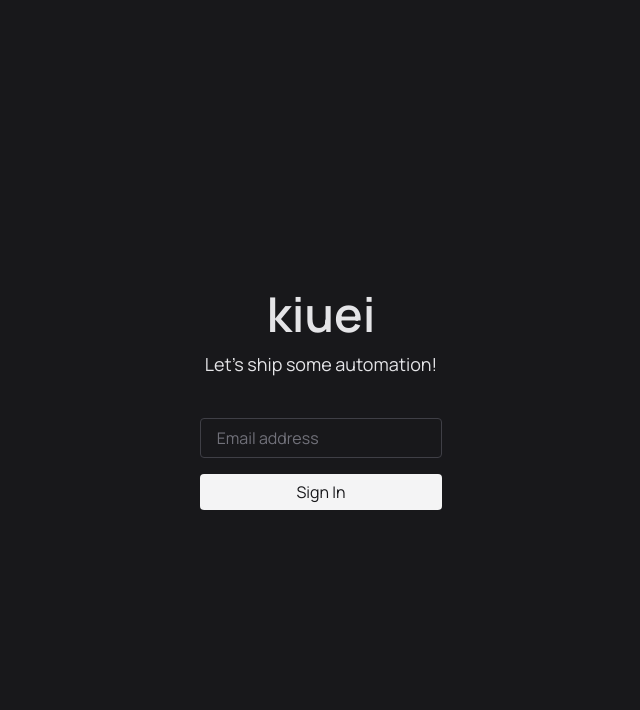
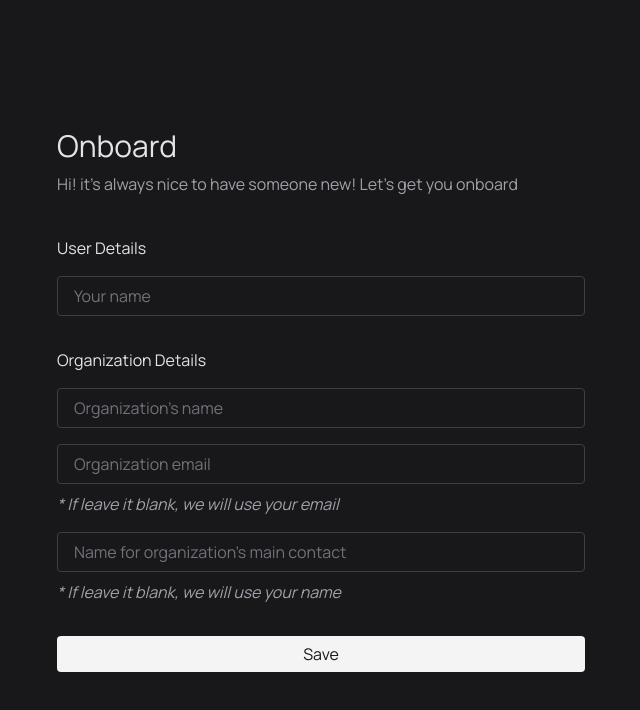
Before and after one commit to alexandprivate/kiuei-app, a React (Vite) app: page /sign-in in a window 1280 px wide. Shown: the top 710 px of the page, without its empty margins (319-959 px from the left). Built offline with nearby package versions, Linux system fonts and the light colour scheme; no server answers; a web font is replaced by a local one.

Commit message:
onboarding ready

```diff
--- a/src/api/index.ts
+++ b/src/api/index.ts
@@ -18,6 +18,7 @@ export const client = new QueryClient({
 const baseUrl = import.meta.env.VITE_API_URL;
 const routes = {
   user: '/user',
+  onboardUser: '/org/user',
   org: '/org',
   test: '/test',
   commands: '/commands',
@@ -54,12 +55,23 @@ export const suite = {
   delete: (id: string) => axios.delete(`${baseUrl}${routes.suite}/${id}`).then((res) => res.data)
 };
 
+export interface UserOnboard {
+  name: string;
+  email: string;
+  contactFullName: string;
+  userId: string;
+  plan: number;
+  userEmail: string;
+  userFullName: string;
+}
+
 export const user = {
   read: (id: string) =>
     axios
       .get(`${baseUrl}${routes.user}/${id}`)
       .then((res: AxiosResponse<{ user: UserResponse }>) => res.data),
-  create: (data: User) => axios.post(`${baseUrl}${routes.user}`, data).then((res) => res.data),
+  onboard: (data: UserOnboard) =>
+    axios.post(`${baseUrl}${routes.onboardUser}`, data).then((res) => res.data),
   update: (id: string, data: User) =>
     axios.put(`${baseUrl}${routes.user}/${id}`, data).then((res) => res.data),
   delete: (id: string) => axios.delete(`${baseUrl}${routes.user}/${id}`).then((res) => res.data),
--- a/src/components/button/Button.tsx
+++ b/src/components/button/Button.tsx
@@ -65,7 +65,7 @@ export const Button: React.FC<ButtonProps> = ({
       disabled={disabled || showSpinner}
       {...restProps}
       className={cn(
-        'rounded transition-all inline-flex items-center gap-2 relative overflow-hidden',
+        'rounded transition-all inline-flex items-center gap-2 relative overflow-hidden justify-center',
         FLAVOR_MAP[flavor],
         SIZE_MAP[size],
         className
--- /dev/null
+++ b/src/components/empty/Empty.tsx
@@ -0,0 +1,29 @@
+import React from 'react';
+import { ButtonProps, Button } from '../button/Button';
+import emptyImg from './empty.svg';
+
+interface EmptyProps extends Pick<ButtonProps, 'onClick'> {
+  title?: string;
+  message?: string | React.ReactNode;
+  ctaLabel?: string;
+}
+
+export const Empty: React.FC<EmptyProps> = ({ title, message, onClick, ctaLabel }) => {
+  return (
+    <div>
+      <img className="mx-auto mt-5" alt="empty list" src={emptyImg} height={260} width={260} />
+      {title && (
+        <div className="mx-auto max-w-xs text-center capitalize">
+          <h2 className="text-2xl">{title}</h2>
+        </div>
+      )}
+      {message && <p className="mx-auto max-w-xs text-center text-zinc-400">{message}</p>}
+
+      {ctaLabel != null && (
+        <div className="mx-auto mt-4">
+          <Button onClick={onClick}>{ctaLabel}</Button>
+        </div>
+      )}
+    </div>
+  );
+};
--- a/src/components/layout/Layout.tsx
+++ b/src/components/layout/Layout.tsx
@@ -2,7 +2,7 @@ import { Sidebar } from '@/components/sidebar/Sidebar';
 import { TopBar } from '@/components/topbar/TopBar';
 import { useSession } from '@/store/useSession';
 import { supabase } from '@/utils/supabase';
-import { useEffect, useState } from 'react';
+import { useEffect } from 'react';
 import { Outlet } from 'react-router-dom';
 import { useLocation } from 'react-router-dom';
 import { useNavigate } from 'react-router-dom';
@@ -27,8 +27,6 @@ export const Layout = () => {
 
   const setSession = useSession((s) => s.setSession);
   const session = useSession((s) => s.session);
-
-  const [showOnboarding, setShowOnboarding] = useState(false);
 
   const renderLayoutElements = pathname !== '/sign-in' && pathname !== '/onboarding';
 
@@ -60,19 +58,9 @@ export const Layout = () => {
     });
   }, [setSession, navigate]);
 
-  useEffect(() => {
-    if (userData.data != null) {
-      // analyze if this user is onboard
-      if (userData.data.user.org == null) {
-        // update state to show onboarding modal
-        setShowOnboarding(true);
-      }
-    }
-  }, [userData]);
-
   if (userData.data == null && userData.isLoading) return <Spinner />;
 
-  if (showOnboarding) return <Onboarding />;
+  if (userData.data?.user == null && !userData.isLoading) return <Onboarding />;
 
   return (
     <div className="flex relative">
--- a/src/components/onboarding/Onboarding.tsx
+++ b/src/components/onboarding/Onboarding.tsx
@@ -1,8 +1,78 @@
+import { Input } from '@/components/input/Input';
+import { Button } from '@/components/button/Button';
+import { useMutation } from '@tanstack/react-query';
+import * as api from '@/api';
+import { useSession } from '@/store/useSession';
+import { useNavigate } from 'react-router-dom';
+
 export const Onboarding = () => {
+  const session = useSession((s) => s.session);
+  const navigate = useNavigate();
+
+  const { mutate, status } = useMutation({
+    mutationFn: (data: api.UserOnboard) => api.user.onboard(data),
+    onSuccess: () => {
+      api.client.refetchQueries({
+        queryKey: ['user']
+      });
+      navigate('/tests');
+    }
+  });
+
+  const onSubmitOnboardingDetails = (e: React.FormEvent<HTMLFormElement>) => {
+    e.preventDefault();
+    const { userFullName, orgName, email, contactFullName } = e.currentTarget;
+
+    mutate({
+      name: orgName.value,
+      email: email.value.length > 0 ? email.value : session?.user.email,
+      contactFullName:
+        contactFullName.value.length > 0 ? contactFullName.value : userFullName.value,
+      userId: session?.user.id ?? '',
+      plan: 0,
+      userEmail: session?.user.email ?? '',
+      userFullName: userFullName.value
+    });
+
+    console.log({ userFullName, name, email, contactFullName });
+  };
+
   return (
     <div className="fixed top-0 left-0 h-full w-full flex flex-col items-center justify-center">
-      <div className="fixed top-0 left-0 bg-zinc-800/70 backdrop-blur-sm" />
-      <div className="bg-zinc-900 p-20">Hello onboarding view</div>
+      <div className="w-full max-w-xl overflow-auto px-6">
+        <div className="flex flex-col gap-2 mb-10">
+          <h2 className="text-3xl">Onboard</h2>
+          <p className="text-zinc-400">
+            Hi! it's always nice to have someone new! Let's get you onboard
+          </p>
+        </div>
+        <form className="flex flex-col gap-4" onSubmit={onSubmitOnboardingDetails}>
+          <h2>User Details</h2>
+          <div>
+            <Input required name="userFullName" placeholder="Your name" />
+          </div>
+
+          <h2 className="mt-4">Organization Details</h2>
+          <div>
+            <Input required name="orgName" placeholder="Organization's name" type="text" />
+          </div>
+          <div className="flex flex-col gap-2">
+            <Input name="email" placeholder="Organization email" type="email" />
+            <p className="text-zinc-400 italic">* If leave it blank, we will use your email</p>
+          </div>
+          <div className="flex flex-col gap-2">
+            <Input
+              name="contactFullName"
+              placeholder="Name for organization's main contact"
+              type="text"
+            />
+            <p className="text-zinc-400 italic">* If leave it blank, we will use your name</p>
+          </div>
+          <Button type="submit" className="mt-4" showSpinner={status === 'pending'}>
+            Save
+          </Button>
+        </form>
+      </div>
     </div>
   );
 };
--- a/src/pages/tests/Tests.tsx
+++ b/src/pages/tests/Tests.tsx
@@ -4,6 +4,7 @@ import { TestCard } from './components/TestCard';
 import * as api from '@/api';
 import { useSession } from '@/store/useSession';
 import { useQuery } from '@tanstack/react-query';
+import { Empty } from '@/components/empty/Empty';
 
 export const Tests = () => {
   const actions = [
@@ -26,6 +27,9 @@ export const Tests = () => {
       <PageHeader title="Tests" actions={actions} />
 
       <div className="flex flex-col">
+        {data?.user.tests.length === 0 && (
+          <Empty title="Tests not found" message="Let's add some" />
+        )}
         {data?.user?.org?.tests.map((test) => (
           <Link to={`/tests/${test.id}`} key={test.id}>
             <TestCard
```
Also changed, not shown: src/App.tsx (+19 -19 lines), src/main.tsx (+6 -6 lines), src/components/empty/empty.svg (added).
